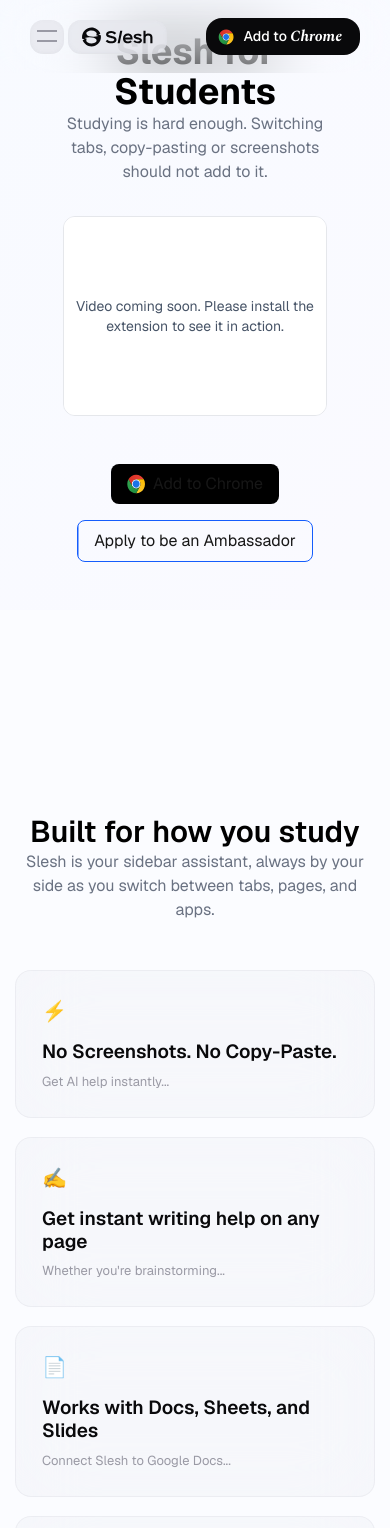
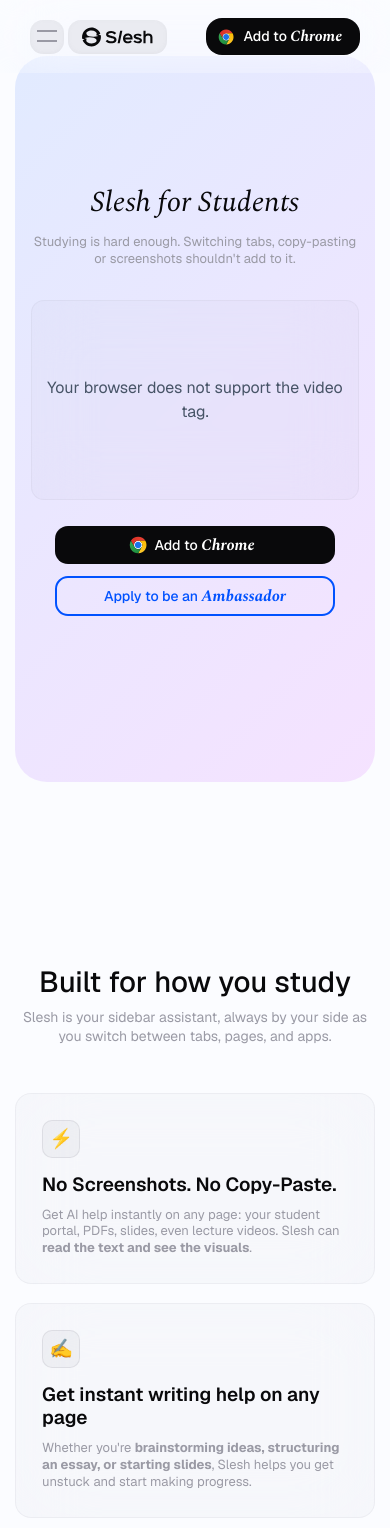
Before and after one commit to mubashirhussan/slesh-frontend, a Next.js app: page /students in a window 390 px wide. Shown: the top 1528 px of the page. Built offline with nearby package versions, Linux system fonts and the light colour scheme.

Commit message:
students section updated

```diff
--- a/app/students/page.tsx
+++ b/app/students/page.tsx
@@ -2,15 +2,44 @@ import StudentsFAQ from '@/components/sections/Students/StudentsFAQ';
 import StudentsHero from '@/components/sections/Students/StudentsHero';
 import UseCases from '@/components/sections/Students/UseCases';
 import React from 'react';
+import type { Metadata } from 'next';
+
+export const metadata: Metadata = {
+  title: 'Slesh for Students – AI Study Assistant',
+  description:
+    'Slesh for Students - AI-powered study assistant to summarize lectures, analyze research papers, and automate academic tasks',
+  openGraph: {
+    title: 'Slesh for Students – AI Study Assistant',
+    description:
+      'Slesh for Students - AI-powered study assistant to summarize lectures, analyze research papers, and automate academic tasks',
+    type: 'website',
+    locale: 'en_US',
+    images: [
+      {
+        url: '/header.png',
+        width: 1200,
+        height: 630,
+        alt: 'Slesh for Students',
+      },
+    ],
+  },
+  twitter: {
+    card: 'summary_large_image',
+    title: 'Slesh for Students – AI Study Assistant',
+    description:
+      'Slesh for Students - AI-powered study assistant to summarize lectures, analyze research papers, and automate academic tasks',
+    images: ['https://slesh.ai/header.png'],
+  },
+};
 
 const StudentsPage = () => {
-    return (
-        <div>
-            <StudentsHero/>
-            <UseCases/>
-            <StudentsFAQ/>
-        </div>
-    );
-}
+  return (
+    <div>
+      <StudentsHero />
+      <UseCases />
+      <StudentsFAQ />
+    </div>
+  );
+};
 
 export default StudentsPage;
--- a/components/sections/Students/StudentsHero.tsx
+++ b/components/sections/Students/StudentsHero.tsx
@@ -1,60 +1,108 @@
+/* eslint-disable @next/next/no-img-element */
 "use client";
 
-import Image from "next/image";
 import { useEffect, useState } from "react";
 import { gsap } from "gsap";
 import { ScrollTrigger } from "gsap/dist/ScrollTrigger";
-import Link from "next/link";
 
 gsap.registerPlugin(ScrollTrigger);
 
 export default function StudentsHero() {
   const [videoError, setVideoError] = useState(false);
+
   useEffect(() => {
+    // Add to Chrome button functionality
+    const addToChromeButtons =
+      document.querySelectorAll<HTMLButtonElement>(".add-to-chrome");
+    addToChromeButtons.forEach((btn) => {
+      btn.addEventListener("click", () => {
+        window.location.href =
+          "https://chromewebstore.google.com/detail/slesh-ask-search-automate/ikfopgggdcafagjeflhomdpolhdcfenp?utm_source=Students&utm_medium=students-cta&utm_campaign=student-conversion";
+      });
+    });
+
+    // GSAP animations
+    if (typeof gsap !== "undefined" && typeof ScrollTrigger !== "undefined") {
       gsap.fromTo(
-      ".hero-title",
+        ".students-hero-content h1",
         { y: 40, opacity: 0 },
-      { y: 0, opacity: 1, duration: 1, ease: "power3.out" }
+        {
+          y: 0,
+          opacity: 1,
+          duration: 1,
+          ease: "power3.out",
+        }
       );
+
       gsap.fromTo(
-      ".hero-desc",
+        ".students-hero-content p",
         { y: 40, opacity: 0 },
-      { y: 0, opacity: 1, duration: 1, delay: 0.2, ease: "power3.out" }
+        {
+          y: 0,
+          opacity: 1,
+          duration: 1,
+          delay: 0.2,
+          ease: "power3.out",
+        }
       );
+
       gsap.fromTo(
-      ".hero-cta",
+        ".students-cta-container",
         { y: 40, opacity: 0 },
-      { y: 0, opacity: 1, duration: 1, delay: 0.4, ease: "power3.out" }
+        {
+          y: 0,
+          opacity: 1,
+          duration: 1,
+          delay: 0.3,
+          ease: "power3.out",
+        }
       );
+
       gsap.fromTo(
-      ".hero-video",
+        ".students-video-container",
         { y: 60, opacity: 0 },
-      { y: 0, opacity: 1, duration: 1, delay: 0.6, ease: "power3.out" }
+        {
+          y: 0,
+          opacity: 1,
+          duration: 1,
+          delay: 0.5,
+          ease: "power3.out",
+        }
       );
+    }
+
+    return () => {
+      addToChromeButtons.forEach((btn) => {
+        btn.removeEventListener("click", () => {});
+      });
+    };
   }, []);
 
   return (
-    <section className="w-full bg-linear-to-br from-blue-100/10 to-purple-100/10">
-      <div className="page-container">
-        <div className="relative flex flex-col items-center justify-center overflow-hidden rounded-3xl  p-8 md:p-16">
-          <div className="z-10 text-center w-full">
-            <h1 className="mb-4 text-4xl font-bold text-black md:text-5xl">
-              Slesh for Students
-            </h1>
-            <p className="mx-auto mb-6 max-w-xl text-center text-gray-500">
-              Studying is hard enough. Switching tabs, copy-pasting or
-              screenshots should not add to it.
+    <section className="students-hero">
+      <div className="students-hero-container">
+        <div className="students-hero-content">
+          <h1>Slesh for Students</h1>
+          <p>
+            Studying is hard enough. Switching tabs, copy-pasting or screenshots
+            shouldn&apos;t add to it.
           </p>
-
-            <div className="hero-video mx-auto my-8 h-[200px] w-full max-w-4xl overflow-hidden rounded-xl border border-gray-200 bg-gray-100 md:h-[500px]">
+          <div className="students-video-container">
             {videoError ? (
-                <div className="flex h-full w-full items-center justify-center bg-white text-center text-sm text-[#475467]">
-                  Video coming soon. Please install the extension to see it in
-                  action.
+              <div
+                style={{
+                  display: "flex",
+                  alignItems: "center",
+                  justifyContent: "center",
+                  height: "100%",
+                  color: "#475467",
+                }}
+              >
+                Your browser does not support the video tag.
               </div>
             ) : (
               <video
-                  className="h-full w-full object-cover"
+                className="students-video"
                 muted
                 playsInline
                 preload="none"
@@ -63,41 +111,28 @@ export default function StudentsHero() {
                 onError={() => setVideoError(true)}
               >
                 <source src="/videos/students.mp4" type="video/mp4" />
+                Your browser does not support the video tag.
               </video>
             )}
           </div>
 
-            <div className="flex flex-wrap py-4 justify-center gap-4">
-              <Link
-                href="https://chromewebstore.google.com/detail/slesh-ask-search-automate/ikfopgggdcafagjeflhomdpolhdcfenp"
-                target="_blank"
-                rel="noopener noreferrer"
-                className="group relative flex items-center gap-2 overflow-hidden rounded-lg bg-black px-4 py-2 text-white"
-              >
-                <span className="absolute inset-0 -translate-x-full bg-gradient-to-r from-[#0052ff] to-[#0052ff] transition-transform duration-500 ease-out group-hover:translate-x-0"></span>
-                <span className="relative z-10 flex items-center gap-2">
-                  <Image
-                    src="/chrome-icon.svg"
-                    alt="Chrome"
-                    width={18}
-                    height={18}
-                  />
-                  Add to Chrome
-                </span>
-              </Link>
-
-              <Link
+          <div className="students-cta-container">
+            <button className="add-to-chrome btn hero-btn btn-animation hover-animation">
+              <img src="/chrome-icon.svg" alt="" />
+              <p>
+                Add to <span className="spectral-font">Chrome</span>
+              </p>
+            </button>
+            <a
               href="https://docs.google.com/forms/d/e/1FAIpQLSdv5kOpwleJXAokIekcBIua68Bac1ibNLcHLj9U8YYlQIFc8Q/viewform"
               target="_blank"
               rel="noopener noreferrer"
-                className="group relative flex items-center justify-center overflow-hidden rounded-lg border border-blue-600 bg-transparent px-4 py-2 text-blue-600"
+              className="ambassador-btn btn hero-btn btn-animation hover-animation"
             >
-                <span className="absolute inset-0 -translate-x-full bg-gradient-to-r from-[#0052ff] to-[#0052ff] transition-transform duration-500 ease-out group-hover:translate-x-0"></span>
-                <span className="relative z-10 hover:text-white">
-                  Apply to be an Ambassador
-                </span>
-              </Link>
-            </div>
+              <p>
+                Apply to be an <span className="spectral-font">Ambassador</span>
+              </p>
+            </a>
           </div>
         </div>
       </div>
--- a/components/sections/Students/UseCases.tsx
+++ b/components/sections/Students/UseCases.tsx
@@ -1,22 +1,33 @@
+/* eslint-disable @next/next/no-img-element */
 "use client";
 
 import { useEffect } from "react";
 import { gsap } from "gsap";
 import { ScrollTrigger } from "gsap/dist/ScrollTrigger";
+import Link from "next/link";
 
 gsap.registerPlugin(ScrollTrigger);
 
-const cases = [
-  { icon: "⚡", title: "No Screenshots. No Copy-Paste.", desc: "Get AI help instantly..." },
-  { icon: "✍️", title: "Get instant writing help on any page", desc: "Whether you're brainstorming..." },
-  { icon: "📄", title: "Works with Docs, Sheets, and Slides", desc: "Connect Slesh to Google Docs..." },
-  { icon: "🔍", title: "Research Without the All-Nighters", desc: "Compare ten tabs at once..." },
-  { icon: "📚", title: "Don't Watch the Same Lecture Twice", desc: "Any lecture video, any page..." },
-  { icon: "🎯", title: "Get sources and look up information fast anywhere", desc: "Slesh can help you get sources..." },
-];
-
 export default function UseCases() {
   useEffect(() => {
+    // Use cases animations
+    if (typeof gsap !== "undefined" && typeof ScrollTrigger !== "undefined") {
+      gsap.fromTo(
+        ".use-cases-header",
+        { y: 40, opacity: 0 },
+        {
+          y: 0,
+          opacity: 1,
+          duration: 1,
+          ease: "power3.out",
+          scrollTrigger: {
+            trigger: ".use-cases-header",
+            start: "top 80%",
+            toggleActions: "play none none none",
+          },
+        }
+      );
+
       gsap.fromTo(
         ".use-case-card",
         { y: 60, opacity: 0 },
@@ -24,30 +35,90 @@ export default function UseCases() {
           y: 0,
           opacity: 1,
           duration: 0.8,
-        stagger: 0.15,
+          stagger: 0.1,
           ease: "power3.out",
-        scrollTrigger: { trigger: ".use-cases-grid", start: "top 80%" },
+          scrollTrigger: {
+            trigger: ".use-cases-grid",
+            start: "top 80%",
+            toggleActions: "play none none none",
+          },
         }
       );
+    }
   }, []);
 
   return (
-    <section className="py-16 max-w-6xl mx-auto px-6">
-      <div className="text-center mb-12">
-        <h2 className="text-3xl md:text-4xl font-semibold text-black mb-3">Built for how you study</h2>
-        <p className="text-gray-500 max-w-lg mx-auto">
-          Slesh is your sidebar assistant, always by your side as you switch between tabs, pages, and apps.
+    <section className="use-cases-section">
+      <div className="use-cases-header">
+        <h2>Built for how you study</h2>
+        <p>
+          Slesh is your sidebar assistant, always by your side as you switch
+          between tabs, pages, and apps.
         </p>
       </div>
 
-      <div className="grid grid-cols-1 md:grid-cols-2 lg:grid-cols-3 gap-6 use-cases-grid">
-        {cases.map((c, idx) => (
-          <div key={idx} className="use-case-card p-6 bg-gray-100/30 rounded-xl backdrop-blur-sm hover:-translate-y-1 hover:shadow-lg transition-all">
-            <div className="text-xl mb-4">{c.icon}</div>
-            <h3 className="font-semibold text-lg mb-2">{c.title}</h3>
-            <p className="text-gray-600">{c.desc}</p>
+      <div className="use-cases-grid">
+        <div className="use-case-card">
+          <div className="use-case-icon">⚡</div>
+          <h3>No Screenshots. No Copy-Paste.</h3>
+          <p>
+            Get AI help instantly on any page: your student portal, PDFs,
+            slides, even lecture videos. Slesh can{" "}
+            <strong>read the text and see the visuals</strong>.
+          </p>
         </div>
-        ))}
+        <div className="use-case-card">
+          <div className="use-case-icon">✍️</div>
+          <h3>Get instant writing help on any page</h3>
+          <p>
+            Whether you're{" "}
+            <strong>
+              brainstorming ideas, structuring an essay, or starting slides
+            </strong>
+            , Slesh helps you get unstuck and start making progress.
+          </p>
+        </div>
+
+        <div className="use-case-card">
+          <div className="use-case-icon">📄</div>
+          <h3>Works with Docs, Sheets, and Slides</h3>
+          <p>
+            Connect Slesh to <strong>Google Docs, Sheets, and Slides</strong>{" "}
+            to get instant AI help —{" "}
+            <strong>
+              edit, create, or brainstorm without leaving your workflow
+            </strong>
+            . <Link href="/blog" target="_blank">Learn more</Link>
+          </p>
+        </div>
+        <div className="use-case-card">
+          <div className="use-case-icon">🔍</div>
+          <h3>Research Without the All-Nighters</h3>
+          <p>
+            Compare ten tabs at once. Slesh{" "}
+            <strong>finds, summarizes, and highlights what matters</strong> so
+            you don't get lost in 40 pages.
+          </p>
+        </div>
+
+        <div className="use-case-card">
+          <div className="use-case-icon">📚</div>
+          <h3>Don't Watch the Same Lecture Twice</h3>
+          <p>
+            Any lecture video, any page — ask Slesh your questions and get{" "}
+            <strong>instant answers</strong>. (Youtube, Zoom recordings, etc.)
+          </p>
+        </div>
+
+        <div className="use-case-card">
+          <div className="use-case-icon">🎯</div>
+          <h3>Get sources and look up information fast anywhere</h3>
+          <p>
+            Slesh can help you{" "}
+            <strong>get sources or look up information fast anywhere</strong>,
+            getting you the source you need quickly.
+          </p>
+        </div>
       </div>
     </section>
   );
```
Also changed, not shown: components/sections/Students/StudentsFAQ.tsx (+92 -173 lines). Lines whose indentation alone changed are shown as unchanged.
